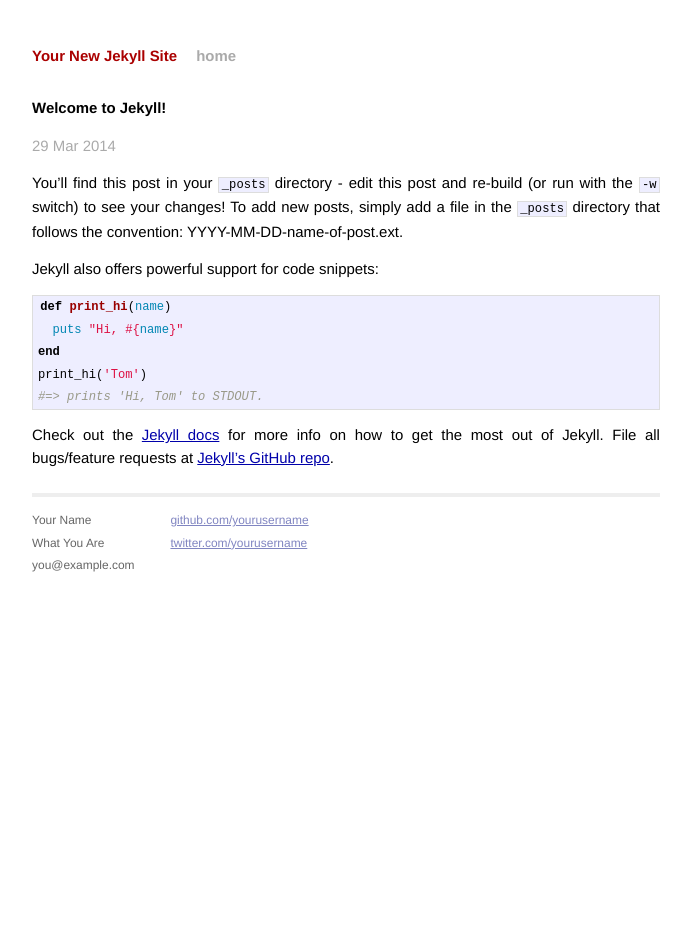
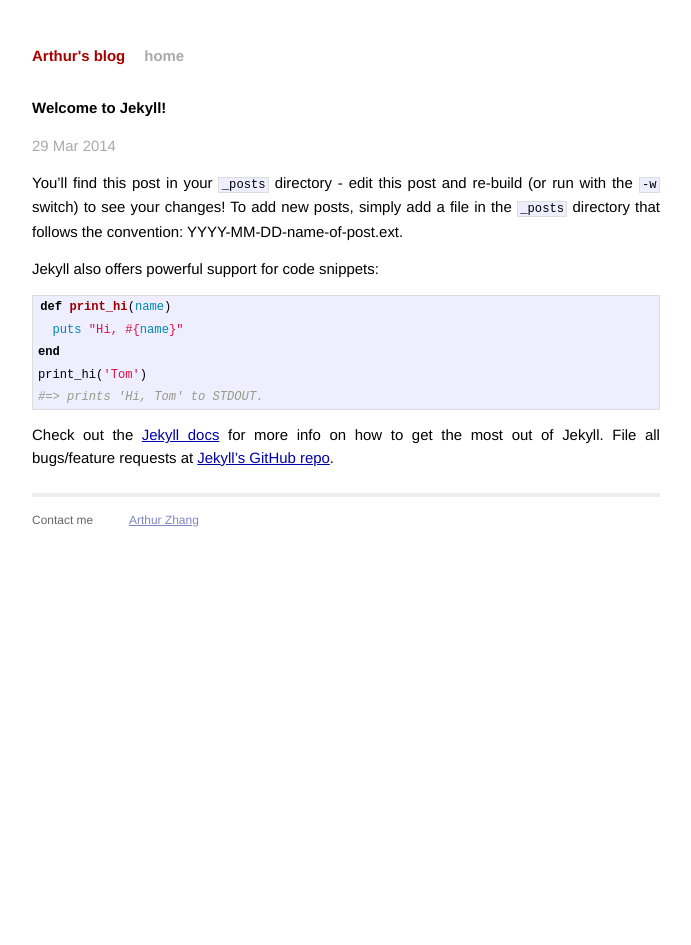
Before and after one commit to brother18/brother18.github.io, a Jekyll site: the page built from _posts/2014-03-29-welcome-to-jekyll.markdown, in a window 1280 px wide. Shown: the whole page, without its empty margins (294-985 px from the left). Built offline with Jekyll 4.4.1, drawn with Linux system fonts in a browser that asks for light colours; Markdown is read by kramdown in place of the engine named in the settings.

Commit message:
start add blog

```diff
--- a/_config.yml
+++ b/_config.yml
@@ -1,3 +1,3 @@
-name: Your New Jekyll Site
+name: Arthur's blog
 markdown: redcarpet
 pygments: true
--- a/_layouts/default.html
+++ b/_layouts/default.html
@@ -26,15 +26,12 @@
           <div class="footer">
             <div class="contact">
               <p>
-                Your Name<br />
-                What You Are<br />
-                you@example.com
+                Contact me<br />
               </p>
             </div>
             <div class="contact">
               <p>
-                <a href="https://github.com/yourusername">github.com/yourusername</a><br />
-                <a href="https://twitter.com/yourusername">twitter.com/yourusername</a><br />
+                <a href="mailto:zhangya@cvte.cn">Arthur Zhang</a><br />
               </p>
             </div>
           </div>
--- a/index.html
+++ b/index.html
@@ -1,6 +1,6 @@
 ---
 layout: default
-title: Your New Jekyll Site
+title: Arthur's blog
 ---
 
 <div id="home">
```
Also changed, not shown: _drafts/my_draft_demo.md (added, +3 -0 lines), _posts/2014-03-29-Java注解及在Android中的一些应用.markdown (added, +18 -0 lines), 5 other files.
